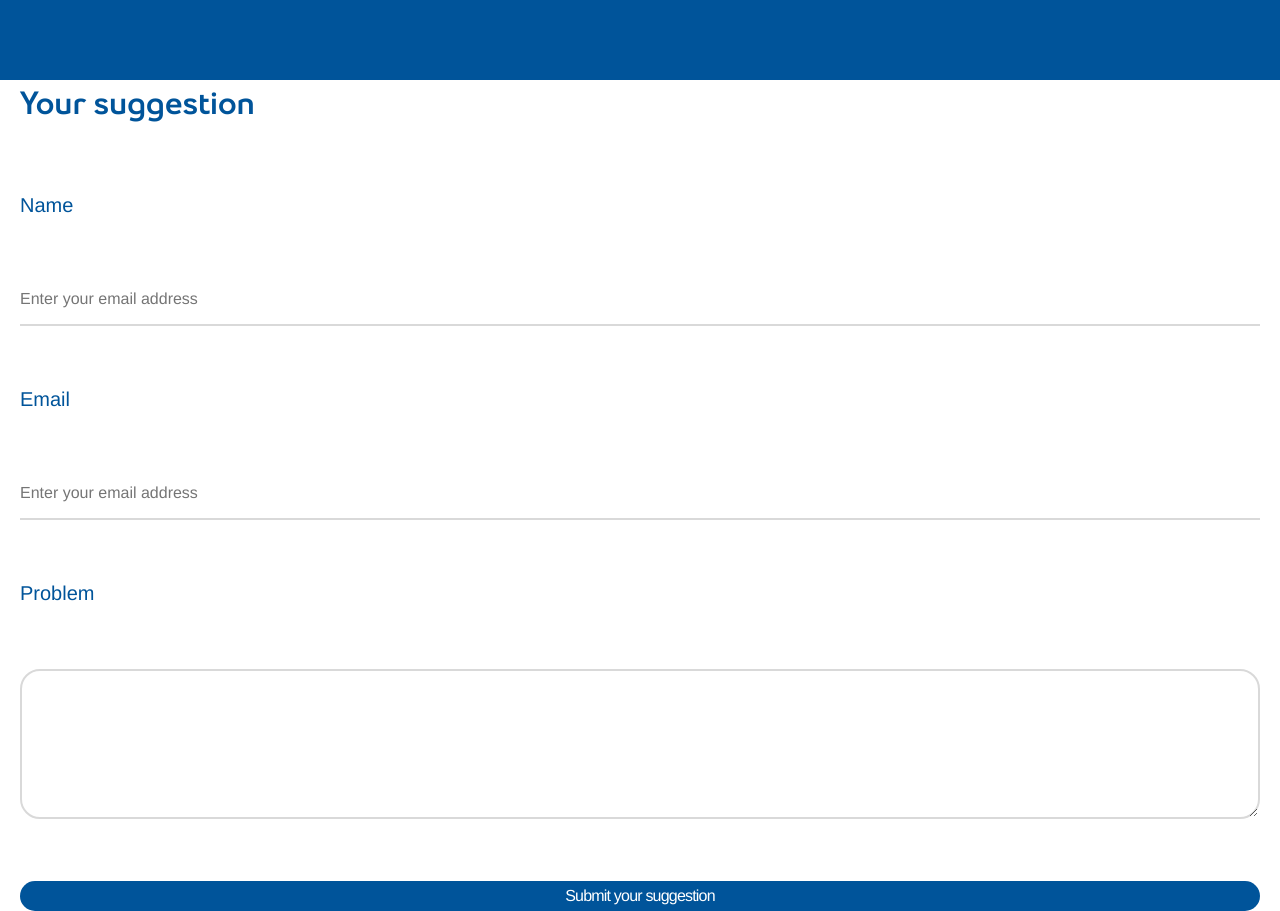
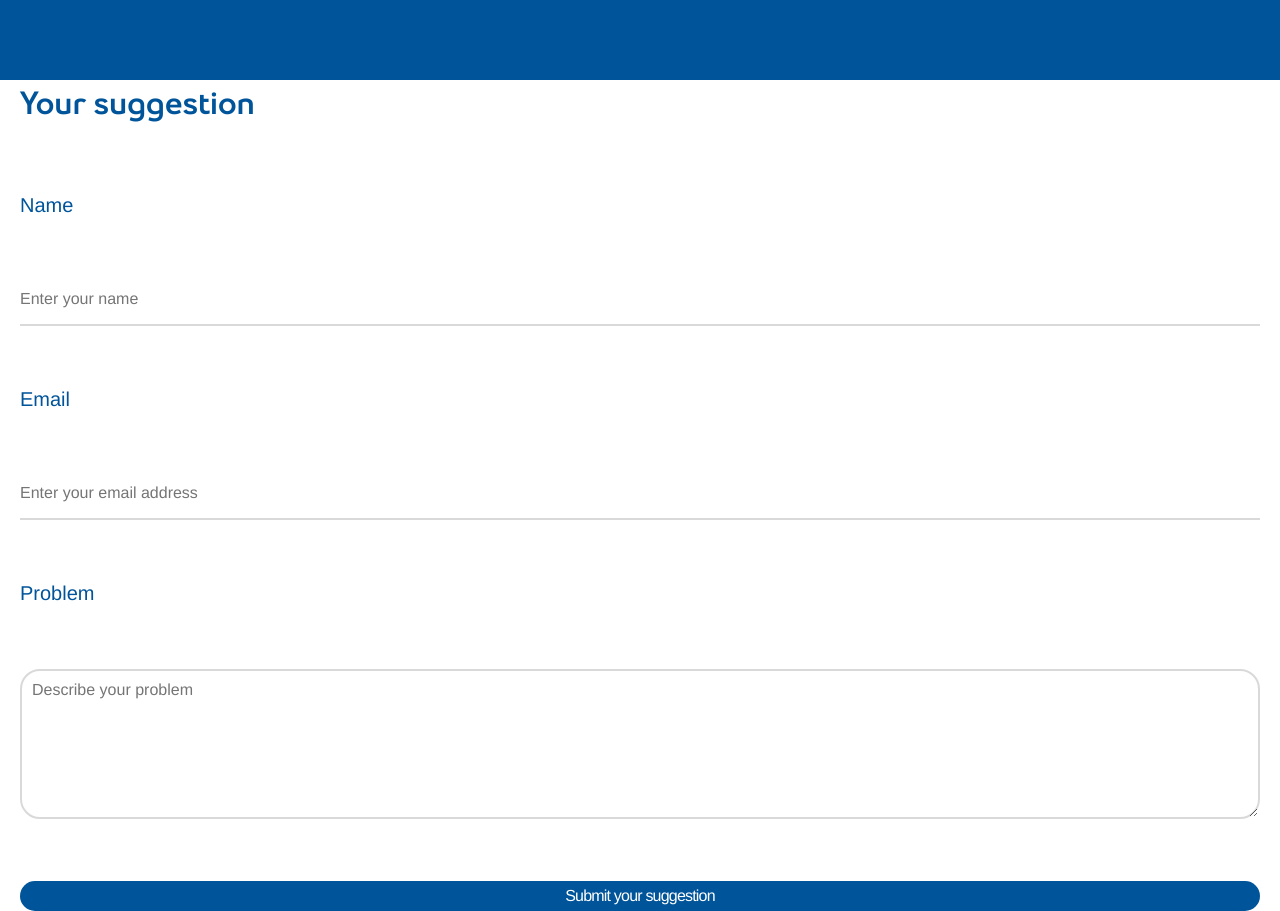
Before and after one commit to mariavinaq/BELLas-client, a React (Vite) app: page /submitsuggestion in a window 1280 px wide. Built offline with nearby package versions, Linux system fonts and the light colour scheme.

Commit message:
Added states and use effects

```diff
--- a/src/components/SubmitSuggestion/SubmitSuggestion.jsx
+++ b/src/components/SubmitSuggestion/SubmitSuggestion.jsx
@@ -1,48 +1,93 @@
-import React from 'react'
-import './submitsuggestion.scss'
-import { useNavigate } from 'react-router-dom';
-
+import React, { useState } from 'react';
+import './submitsuggestion.scss';
+import axios from 'axios';
 
 function SubmitSuggestion() {
-    const navigate = useNavigate();
-    const handleThanksClick = () => {
-        navigate('/suggestion/thanks')
+    const [name, setName] = useState('');
+    const [email, setEmail] = useState('');
+    const [problem, setProblem] = useState('');
+    const [error, setError] = useState(null);
+    const [loading, setLoading] = useState(false);
+
+    const handleSubmit = async (e) => {
+        e.preventDefault();
+        setError(null);
+        setLoading(true);
+
+        const suggestionData = {
+            name,
+            email,
+            problem,
+        };
+
+        console.log("Submitting suggestion:", suggestionData); // Debug log
+
+        try {
+            const response = await axios.post('http://localhost:5050/suggestions', suggestionData);
+            console.log("Response from API:", response.data);
+            setName('');
+            setEmail('');
+            setProblem('');
+        } catch (error) {
+            setError("Error submitting suggestion. Please try again.");
+            console.error("Error submitting suggestion:", error);
+        } finally {
+            setLoading(false);
+        }
     };
 
     return (
         <>
             <h1 className="submit-form__title">Your suggestion</h1>
 
-        <form className="submit-form" action="submit">
-            <label htmlFor="email" className="submit-form__label">Name</label>
+            {error && <p className="error-message">{error}</p>}
+
+            <form className="submit-form" onSubmit={handleSubmit} noValidate>
+                <label htmlFor="name" className="submit-form__label">Name</label>
                 <input
-                type="email"
-                id="email"
+                    type="text"
+                    id="name"
                     className="submit-form__input"
-                placeholder="Enter your email address"
+                    placeholder="Enter your name"
+                    value={name}
+                    onChange={(e) => setName(e.target.value)}
+                    required
                 />
+
                 <label htmlFor="email" className="submit-form__label">Email</label>
                 <input
                     type="email"
                     id="email"
                     className="submit-form__input"
                     placeholder="Enter your email address"
+                    value={email}
+                    onChange={(e) => setEmail(e.target.value)}
+                    required
                 />
-            <label htmlFor="email" className="submit-form__label">Problem</label>
+
+                <label htmlFor="problem" className="submit-form__label">Problem</label>
                 <textarea
                     id="problem"
                     className="submit-form__description"
-                placeholder=" "
+                    placeholder="Describe your problem"
                     rows="4"
-                cols="50"
+                    value={problem}
+                    onChange={(e) => setProblem(e.target.value)}
+                    required
                 />
+
                 <div className="submit-form__buttons">
-                <button type="button" className="submit-form__button submit-form__button--submit" onClick={handleThanksClick}>Submit your suggestion</button>
+                    <button
+                        type="submit"
+                        className="submit-form__button submit-form__button--submit"
+                        disabled={loading} // Disable button when loading
+                    >
+                        {loading ? 'Submitting...' : 'Submit your suggestion'}
+                    </button>
                 </div>
             </form>
         </>
-
-  )
+    );
 }
 
-export default SubmitSuggestion
+export default SubmitSuggestion;
```
Lines whose indentation alone changed are shown as unchanged.
